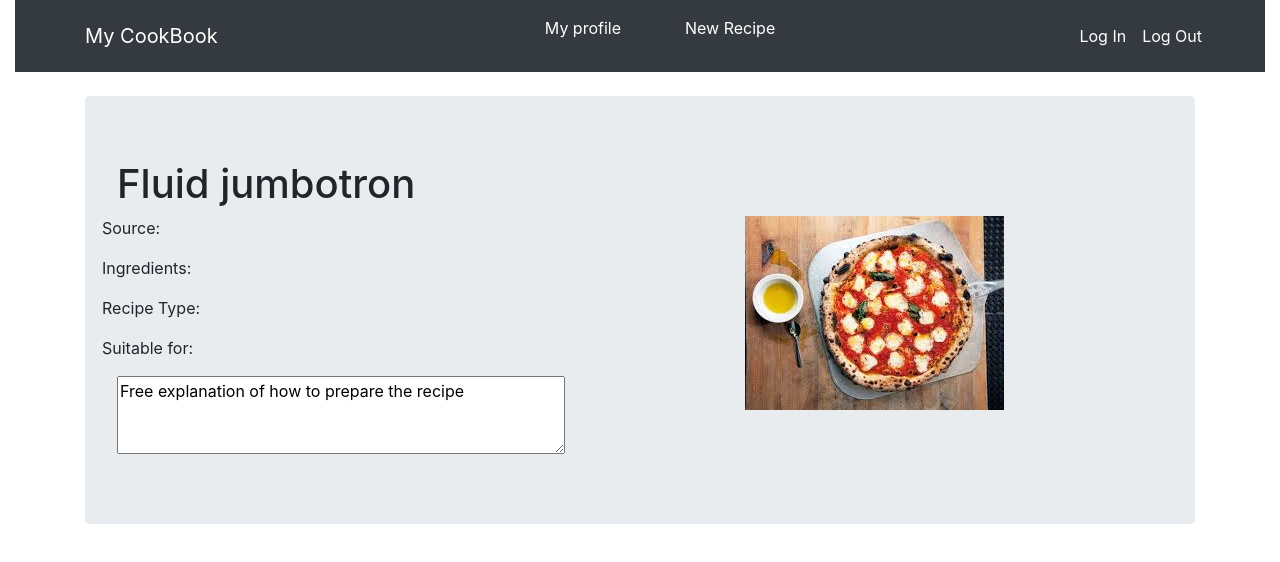
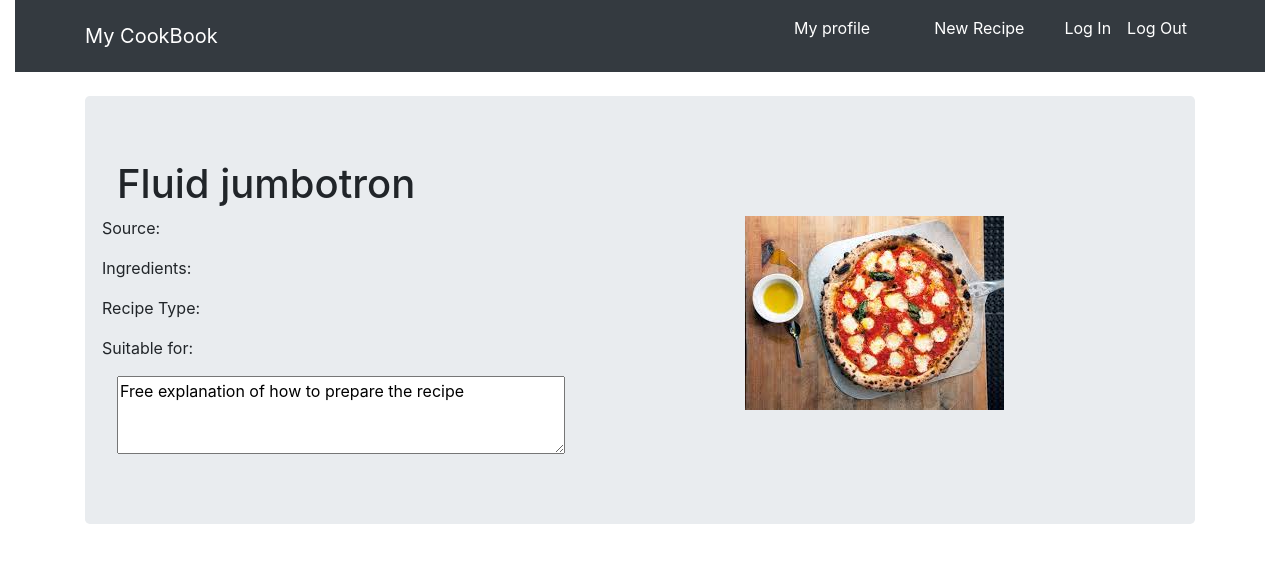
Before and after one commit to asijanah/my-cookbook, a React (Create React App) app: page / in a window 1280 px wide. Shown: the top 562 px of the page. Built offline with nearby package versions, Linux system fonts and the light colour scheme.

Commit message:
Setting all item lists in one side

```diff
--- a/src/Header.js
+++ b/src/Header.js
@@ -25,11 +25,6 @@ function Header() {
                                     <p className="nav-link">New Recipe</p>
                                 </li>
                             </Link>
-
-                        </ul>
-                    </div>
-                    <div className="collapse navbar-collapse row  " id="navbarNav">
-                        <ul className="navbar-nav ml-auto">
                             <Link to='/login'>
                                 <li className="nav-item active ">
                                     <a className="nav-link " href="" tabIndex="-1" aria-disabled="true">Log In</a>
```
